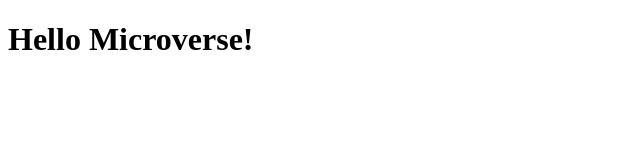
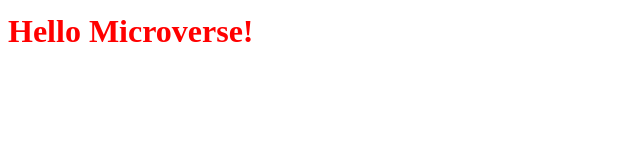
Before and after one commit to armandocomellas1/Hello-world, a website: page index.html in a window 1280 px wide. Shown: the whole page, without its empty margins (0-640 px from the left). Drawn offline with Linux system fonts and the light colour scheme.

Commit message:
last changes in css

```diff
--- a/index.html
+++ b/index.html
@@ -9,7 +9,7 @@
   </head>
   <body>
     <header>
-        <h1>Hello Microverse!</h1>
+        <h1 class="fav_color">Hello Microverse!</h1>
     </header>
   </body>
 </html>
```
